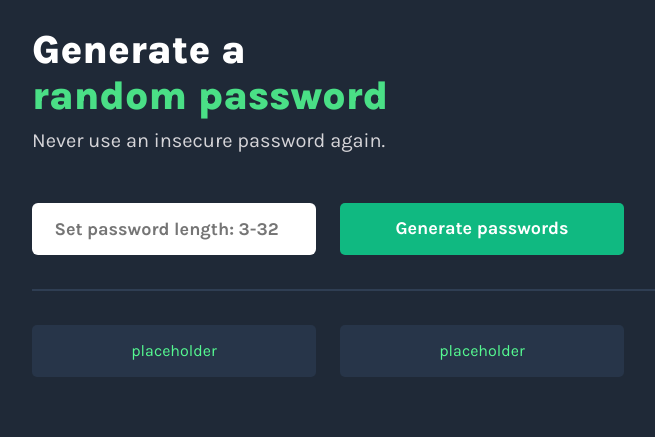
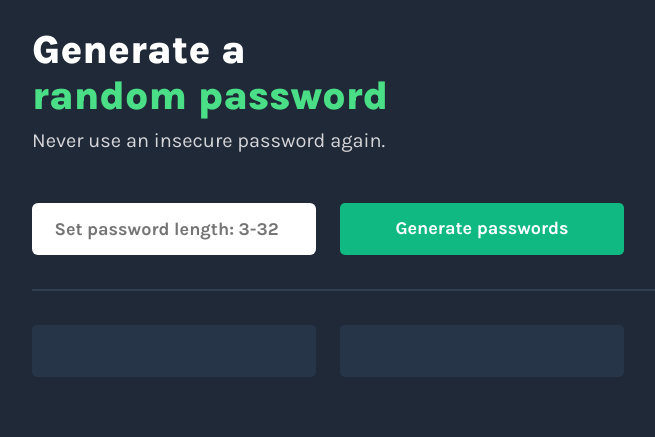
Before and after one commit to GKiant/04-passwords-generator, a plain HTML site: page index.html in a window 1280 px wide. Shown: the whole page, without its empty margins (208-863 px from the left). Drawn offline with nearby package versions, Linux system fonts and the light colour scheme.

Commit message:
Refactor

```diff
--- a/index.html
+++ b/index.html
@@ -39,16 +39,12 @@
           id="first-password"
           class="output-btn"
           onclick="copyText(firstButtonEl)"
-        >
-          placeholder
-        </button>
+        ></button>
         <button
           id="second-password"
           class="output-btn"
           onclick="copyText(secondButtonEl)"
-        >
-          placeholder
-        </button>
+        ></button>
       </div>
       <h2 id="error"></h2>
     </div>
```
